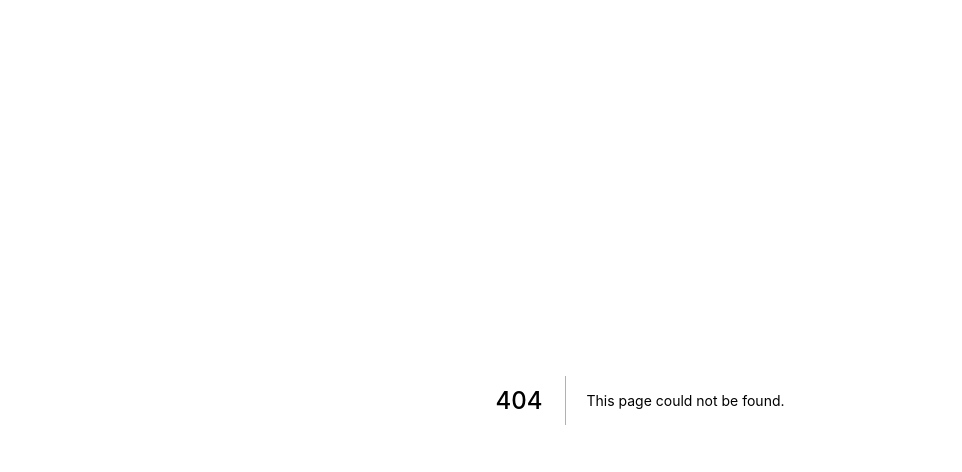
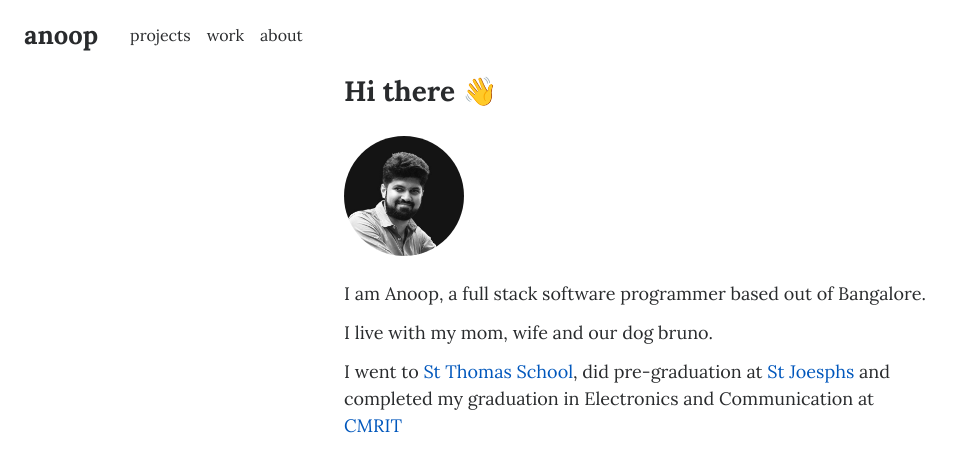
Before and after one commit to helloanoop/helloanoop.com, a Next.js app: page /about in a window 1280 px wide. Before the commit this address had no page. Shown: the top 472 px of the page, without its empty margins (0-962 px from the left). Built offline with nearby package versions, Linux system fonts and the light colour scheme.

Commit message:
feat: about me page

```diff
--- /dev/null
+++ b/src/blog/batter-and-a-blulb.md
@@ -0,0 +1,8 @@
+My parents did not force me or nudge me to go into any profession. This allowed me to make own choices on what I wanted to do in live
+
+When I was around 8yrs old, I saw a light bulb glow when it was connected to a battery.
+This was a profound moment in my life. I fell in love with the battery and the bulb.
+I started playing with it, I started playing with motors and a deep curiosity formed within me to understand who it worked.
+And when the time came to choose my path after school, I chose electronics.
+
+I learnt diodes, transistors and a lot about electronics. I built lots of circuits using the transistors, 555 timers and breadboards
--- a/src/components/Navbar/index.js
+++ b/src/components/Navbar/index.js
@@ -6,19 +6,19 @@ const Navbar = () => {
   return (
     <StyledWrapper className="w-full site-navbar">
       <div>
-        <header className="flex items-center py-4 px-4">
+        <header className="flex items-center py-4 px-6">
           <Link href="/">
             <a className="font-bold anoop pr-4">anoop</a>
           </Link>
           <nav className='flex'>
             <Link href="/projects">
-              <a className="">projects</a>
+              <a>projects</a>
             </Link>
             <Link href="/work">
-              <a className="">work</a>
+              <a>work</a>
             </Link>
-            <Link href="/contact">
-              <a className="">contact</a>
+            <Link href="/about">
+              <a>about</a>
             </Link>
           </nav>
         </header>
--- a/src/pages/_app.js
+++ b/src/pages/_app.js
@@ -1,5 +1,6 @@
 import '../styles/globals.css';
-import '../styles/home.scss';
+import '../styles/page.scss';
+import '../styles/about.scss';
 
 function MyApp({ Component, pageProps }) {
   return <Component {...pageProps} />
--- /dev/null
+++ b/src/pages/about.js
@@ -0,0 +1,34 @@
+import Head from 'next/head';
+import Navbar from 'components/Navbar';
+import Link from 'next/link';
+
+export default function Index() {
+  return (
+    <>
+      <Head>
+        <title>Anoop</title>
+        <meta name="description" />
+        <link rel="icon" href="/favicon.ico" />
+      </Head>
+
+      <main className="page page-about">
+        <Navbar />
+
+        <div className="page-body">
+          <h4 className="page-title font-bold">Hi there 👋</h4>
+
+          <div className="page-content">
+            <div className="profile-photo-section">
+              <img src="/images/anoop.jpg" width="120px" height="120px" className="profile-photo"/>
+            </div>
+            <p>I am Anoop, a full stack software programmer based out of Bangalore.</p>
+
+            <p>I live with my mom, wife and our dog bruno.</p>
+
+            <p>I went to <a target="_blank" href="https://www.google.com/maps/place/12.970699+77.747437/@12.970699,77.747437,18z">St Thomas School</a>, did pre-graduation at <a href="https://www.sjc.ac.in/" target="_blank">St Joesphs</a> and completed my graduation in Electronics and Communication at <a href="https://www.cmrit.ac.in/">CMRIT</a></p>
+          </div>
+        </div>
+      </main>
+    </>
+  );
+};
--- /dev/null
+++ b/src/styles/about.scss
@@ -0,0 +1,10 @@
+.page-about {
+  div.profile-photo-section {
+    margin-top: 1rem;
+    margin-bottom: 1.5rem;
+
+    img.profile-photo {
+      border-radius: 50%;
+    }
+  }
+}
--- a/src/styles/home.scss
+++ /dev/null
@@ -1,33 +0,0 @@
-.page-home {
-  text-align: center;
-
-  div.profile-photo-section {
-    margin-top: 4rem;
-
-    img.profile-photo {
-      border-radius: 50%;
-    }
-  }
-
-  div.name {
-    margin-top: 2rem;
-    font-weight: 700;
-    color: #292b2d;
-    font-size: 4rem;
-  }
-
-  div.title {
-    font-size: 1.5rem;
-    color: #808080;
-  }
-
-  section.nav {
-    margin-top: 2.5rem;
-    text-align: center;
-    color: rgb(107, 114, 128);
-
-    a {
-      padding: 0 .5rem;
-    }
-  }
-}
--- /dev/null
+++ b/src/styles/page.scss
@@ -0,0 +1,30 @@
+.page-body {
+  width: 100%;
+  max-width: 640px;
+  margin: 0 auto;
+  text-align: left;
+  padding-left: 1.5rem;
+  padding-right: 1.5rem;
+}
+
+.page-body .page-title {
+  font-size: 1.75rem;
+  margin-bottom: 1.5rem;
+}
+
+.page-body .page-content {
+  font-size: 1.125rem;
+
+  p {
+    margin-bottom: 0.75rem;
+  }
+
+  a {
+    color: rgb(0, 87, 188);
+    cursor: pointer;
+
+    &:hover {
+      text-decoration: underline;
+    }
+  }
+}
```
Also changed, not shown: src/styles/globals.css (line endings or trailing spaces).
